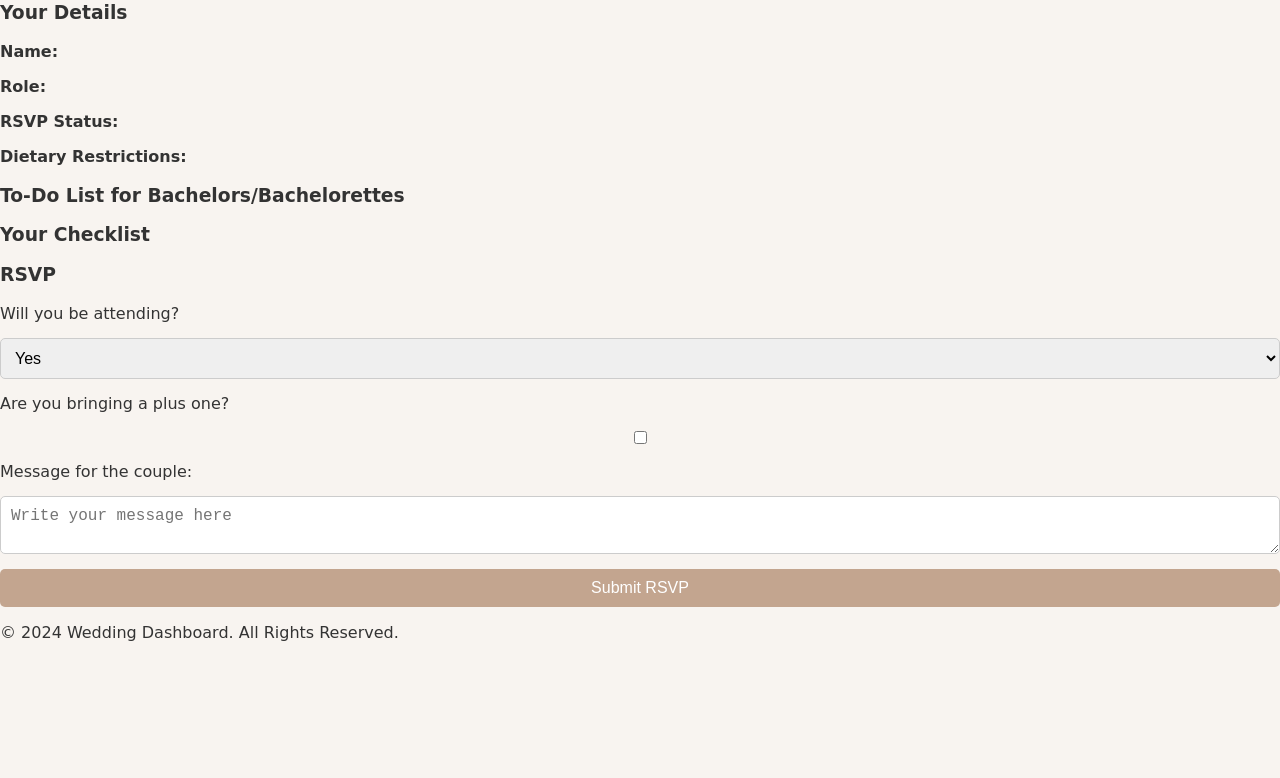
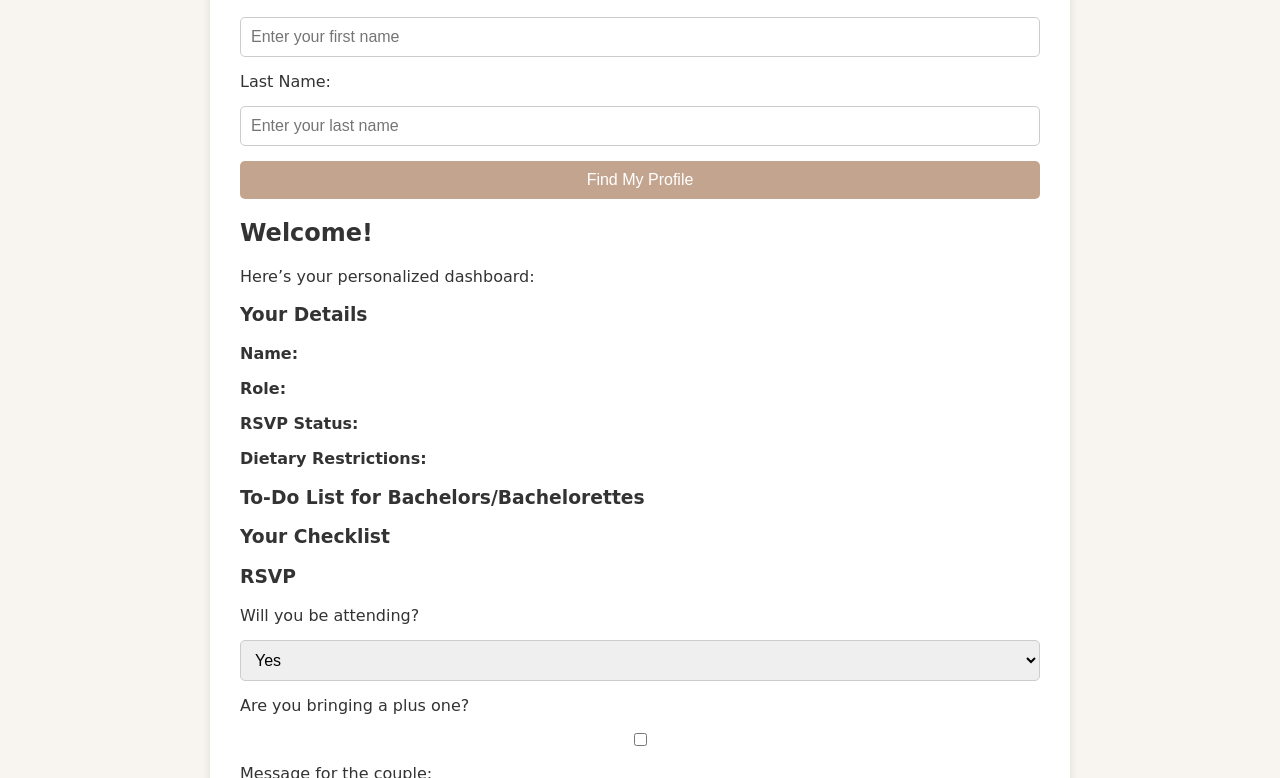
Before and after one commit to eric323c/mandi, a plain HTML site: page users.html in a window 1280 px wide. Shown: the part 271-1049 px from the top of the page. Before the commit the page ends 929 px from the top, so only its background shows below. Drawn offline with Linux system fonts and the light colour scheme.

Commit message:
Update users.html

```diff
--- a/users.html
+++ b/users.html
@@ -3,81 +3,66 @@
 <head>
   <meta charset="UTF-8">
   <meta name="viewport" content="width=device-width, initial-scale=1.0">
-  <title>Your Wedding Dashboard</title>
+  <title>Wedding Dashboard</title>
   <link rel="stylesheet" href="users.css">
-  <script type="module" src="users.js"></script>
 </head>
 <body>
-  <div class="dashboard-container">
-    <header class="header">
+  <div class="container">
+    <header>
       <h1>Welcome to Your Wedding Dashboard</h1>
-      <p>Enter your details below to see your personalized profile.</p>
+      <p>Enter your details to access your personalized profile.</p>
     </header>
 
-    <!-- Login Section -->
-    <section id="login-section" class="login-section">
-      <div class="login-form">
+    <section id="loginSection">
+      <form id="findProfileForm">
         <label for="firstName">First Name:</label>
-        <input type="text" id="firstName" placeholder="Enter your first name">
+        <input type="text" id="firstName" placeholder="Enter your first name" required>
+        <label for="lastName">Last Name:</label>
+        <input type="text" id="lastName" placeholder="Enter your last name" required>
+        <button type="submit" id="findProfileButton">Find My Profile</button>
+      </form>
+    </section>
 
-        <label for="lastName">Last Name:</label>
-        <input type="text" id="lastName" placeholder="Enter your last name">
+    <section id="profileSection" class="hidden">
+      <h2>Welcome!</h2>
+      <p>Here’s your personalized dashboard:</p>
 
-        <button id="findProfileBtn" class="btn">Find My Profile</button>
+      <div id="userDetails" class="info-box">
+        <h3>Your Details</h3>
+        <p><strong>Name:</strong> <span id="userName"></span></p>
+        <p><strong>Role:</strong> <span id="userRole"></span></p>
+        <p><strong>RSVP Status:</strong> <span id="userRsvpStatus"></span></p>
+        <p><strong>Dietary Restrictions:</strong> <span id="userDiet"></span></p>
+      </div>
+
+      <div id="bachelorTasks" class="info-box hidden">
+        <h3>To-Do List for Bachelors/Bachelorettes</h3>
+        <ul id="userTasks"></ul>
+      </div>
+
+      <div id="checklist" class="info-box">
+        <h3>Your Checklist</h3>
+        <ul id="userChecklist"></ul>
       </div>
     </section>
 
-    <!-- Profile Section -->
-    <section id="profile-section" class="profile-section hidden">
-      <div class="profile-header">
-        <h2 id="welcomeMessage">Welcome!</h2>
-        <p>Here’s your personalized dashboard:</p>
-      </div>
-
-      <div class="profile-info">
-        <h3>Your Details</h3>
-        <p><strong>Name:</strong> <span id="userFullName"></span></p>
-        <p><strong>Role:</strong> <span id="userRole"></span></p>
-        <p><strong>RSVP Status:</strong> <span id="rsvpStatus"></span></p>
-        <p><strong>Dietary Restrictions:</strong> <span id="dietaryRestrictions"></span></p>
-      </div>
-
-      <div class="dynamic-content">
-        <div id="tasksSection" class="hidden">
-          <h3>To-Do List for Bachelors/Bachelorettes</h3>
-          <ul id="tasksList"></ul>
-        </div>
-
-        <div id="guestChecklistSection" class="hidden">
-          <h3>Your Checklist</h3>
-          <ul id="checklistItems"></ul>
-        </div>
-      </div>
-    </section>
-
-    <!-- RSVP Section -->
-    <section id="rsvp-section" class="rsvp-section hidden">
+    <section id="rsvpSection" class="hidden">
       <h3>RSVP</h3>
       <form id="rsvpForm">
-        <label for="attendance">Will you be attending?</label>
-        <select id="attendance">
+        <label for="rsvpStatus">Will you be attending?</label>
+        <select id="rsvpStatus">
           <option value="Yes">Yes</option>
           <option value="No">No</option>
         </select>
-
-        <label for="plusOne">Are you bringing a plus one?</label>
-        <input type="checkbox" id="plusOne">
-
+        <label for="hasPlusOne">Are you bringing a plus one?</label>
+        <input type="checkbox" id="hasPlusOne">
         <label for="message">Message for the couple:</label>
         <textarea id="message" placeholder="Write your message here"></textarea>
-
-        <button type="submit" class="btn">Submit RSVP</button>
+        <button type="submit">Submit RSVP</button>
       </form>
     </section>
+  </div>
 
-    <footer class="footer">
-      <p>&copy; 2024 Wedding Dashboard. All Rights Reserved.</p>
-    </footer>
-  </div>
+  <script src="users.js" type="module"></script>
 </body>
 </html>
```
